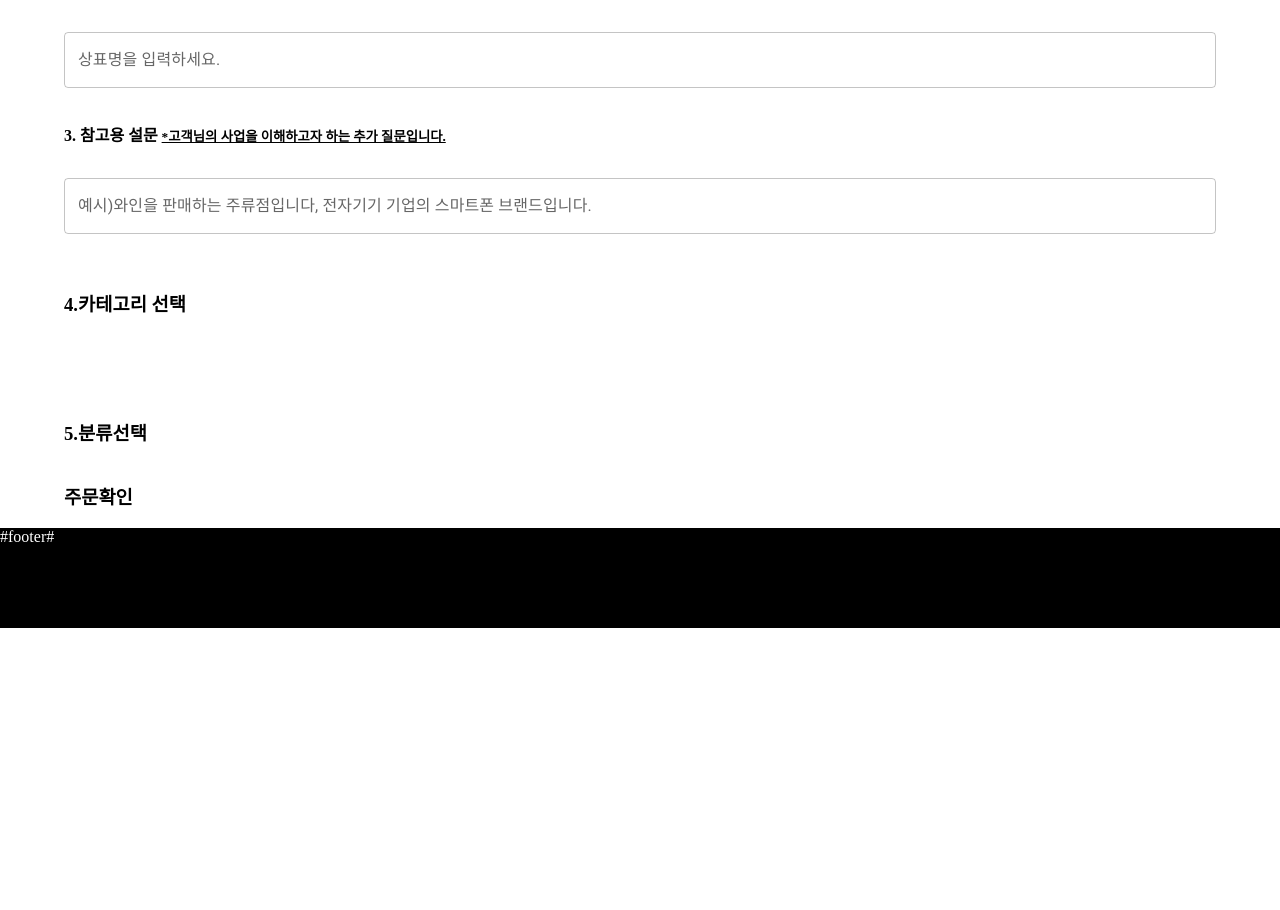
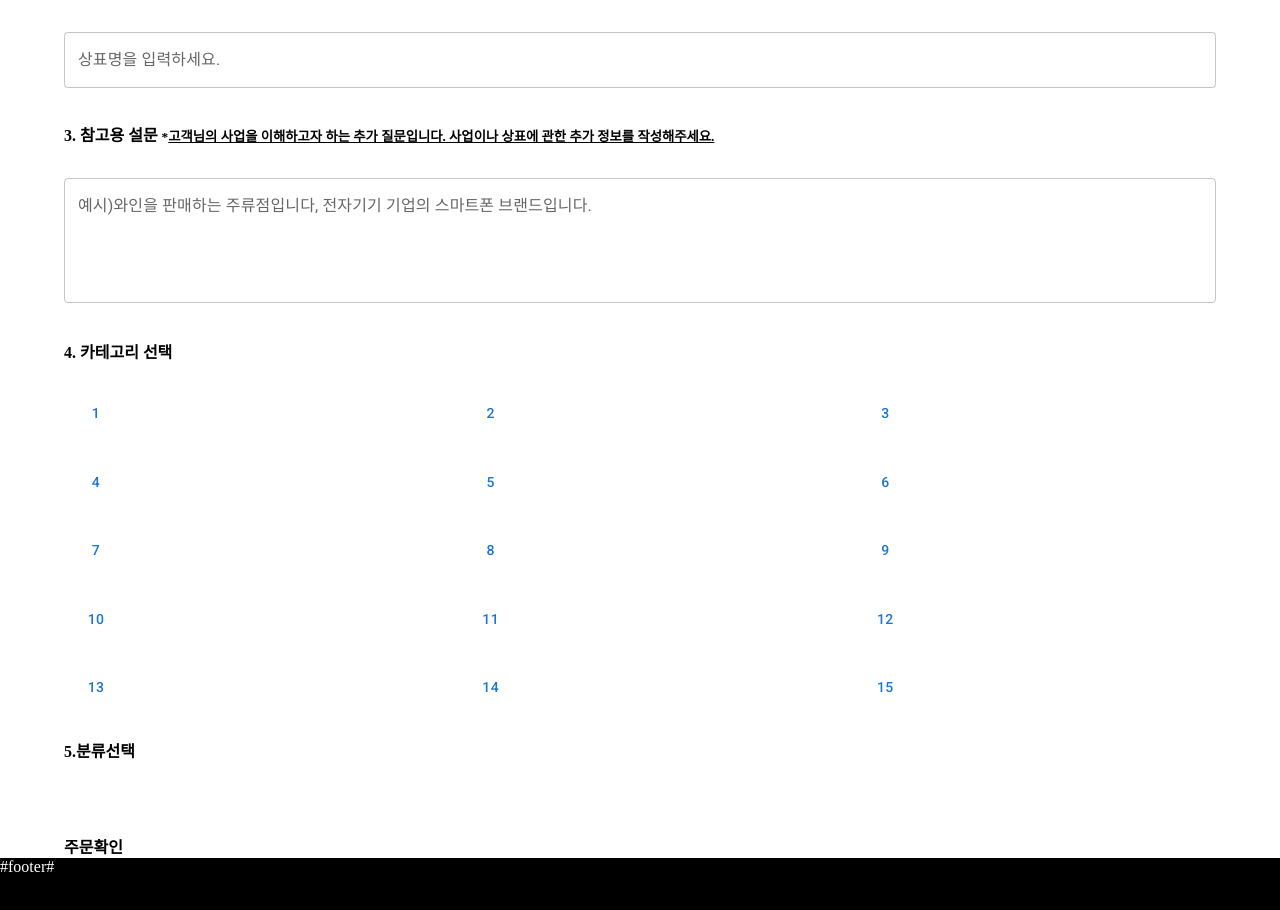
Before and after one commit to galaxyIjinny/capstone, a React (Create React App) app: page /domesticmark in a window 1280 px wide. Shown: the part 486-1396 px from the top of the page. Before the commit the page ends 1114 px from the top, so only its background shows below. Built offline with nearby package versions, Linux system fonts and the light colour scheme; the HTML template or start-up script is replaced by a standard one; a web font is replaced by a local one.

Commit message:
카테고리제작중
-네비바 변경해야함
-카테고리 정보목록 정리해야함
-상표유형 사진이 안나옴

```diff
--- a/src/components/domesticMark/DomesticMark.css
+++ b/src/components/domesticMark/DomesticMark.css
@@ -1,3 +1,3 @@
 .littleTitle{
-    font-size: large;
+    font-size: 30px;
 }
--- a/src/components/domesticMark/DomesticMark.js
+++ b/src/components/domesticMark/DomesticMark.js
@@ -52,29 +52,49 @@ function DomesticMark(){
                   <Grid item xs={3}> <MarkAreaCard/> </Grid>
               <br/><br/><br/><br/><br/>
 
-              <Grid item xs={12}> <b className='littleTitle'>2. 상표명</b>  </Grid>
+              <Grid item xs={12}> <b className='littleTitle'>2. 상표명</b>
+               <small> *<u>복합상표 또는 도형상표, 기타 항목을 선택했을 경우, 이미지 첨부를 부탁드립니다.</u></small>  </Grid>
               <Grid item xs={12}><TextField id="info-markName"
               fullWidth label="상표명을 입력하세요." variant="outlined"/></Grid>
               <br/><br/><br/><br/><br/>
               <Grid item xs={12}>
-              <b className='littleTitle'>3. 참고용 설문 <small><u> *고객님의 사업을 이해하고자 하는 추가 질문입니다.</u></small></b></Grid>
+              <b className='littleTitle'>3. 참고용 설문 <small> *<u>고객님의 사업을 이해하고자 하는 추가 질문입니다. 사업이나 상표에 관한 추가 정보를 작성해주세요.</u></small></b></Grid>
               <Grid item xs={12}><TextField id="info-markIntroduce"
               fullWidth label="예시)와인을 판매하는 주류점입니다, 전자기기 기업의 스마트폰 브랜드입니다."
+              multiline
+              rows={4}
               variant="outlined"/></Grid>
               </Grid>
             </div>
             <br/><br/>
 
           <div>
-            <Grid container spacing={8}>
-                <Grid item xs={12}> <h3>4.카테고리 선택</h3> </Grid>
-                <Grid item xs={12}> <h3>5.분류선택</h3> </Grid>
+          <Grid container spacing={4} style={{textAlign:'left'}}>
+                <Grid item xs={12}> <b className='littleTitle'>4. 카테고리 선택</b> </Grid>
+                <Grid item xs={4}> <Button>1</Button></Grid>
+                <Grid item xs={4}> <Button>2</Button></Grid>
+                <Grid item xs={4}> <Button>3</Button></Grid>
+                <Grid item xs={4}> <Button>4</Button></Grid>
+                <Grid item xs={4}> <Button>5</Button></Grid>
+                <Grid item xs={4}> <Button>6</Button></Grid>
+                <Grid item xs={4}> <Button>7</Button></Grid>
+                <Grid item xs={4}> <Button>8</Button></Grid>
+                <Grid item xs={4}> <Button>9</Button></Grid>
+                <Grid item xs={4}> <Button>10</Button></Grid>
+                <Grid item xs={4}> <Button>11</Button></Grid>
+                <Grid item xs={4}> <Button>12</Button></Grid>
+                <Grid item xs={4}> <Button>13</Button></Grid>
+                <Grid item xs={4}> <Button>14</Button></Grid>
+                <Grid item xs={4}> <Button>15</Button></Grid>
+                <Grid item xs={12}> <b className='littleTitle'>5.분류선택</b> </Grid>
             </Grid>
           </div>
+          <br/><br/><br/><br/>
 
           <div>
-            <Grid item xs={12}> <h3 style={{textAlign:'left'}}>주문확인</h3> </Grid>
+            <Grid item xs={12}> <b className='littleTitle'>주문확인</b> </Grid>
           </div>
+
 
           </Container>
       </div>
```
